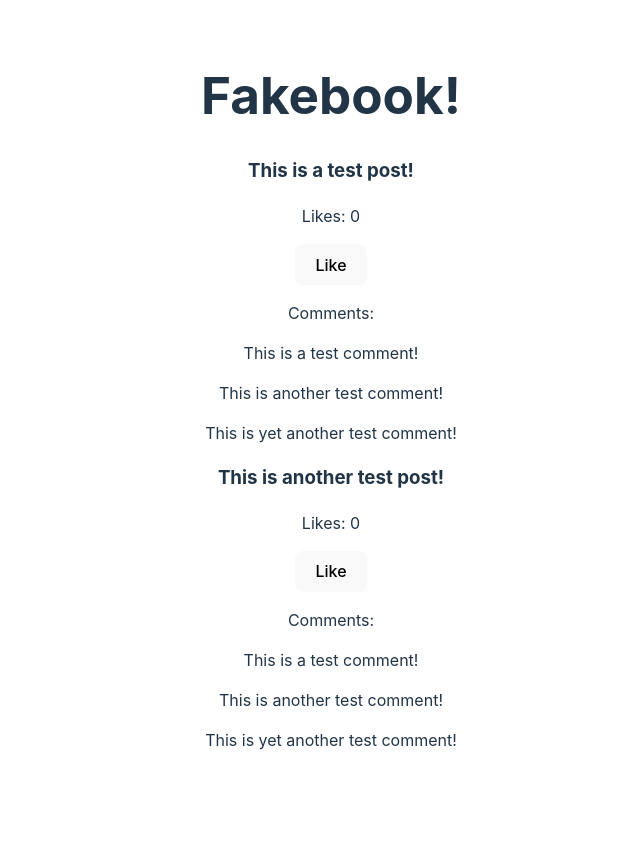
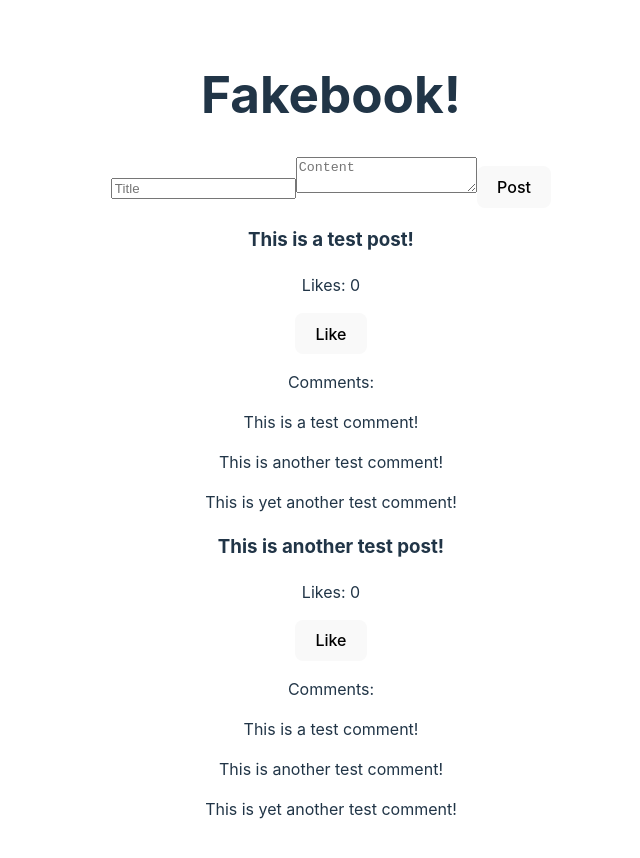
Before and after one commit to MarcosRosario4/Social-Media-App, a React (Vite) app: page / in a window 1280 px wide. Shown: the top 858 px of the page, without its empty margins (309-949 px from the left). Before the commit the page ends 800 px from the top, so only its background shows below. Built offline with nearby package versions, Linux system fonts and the light colour scheme.

Commit message:
Update App add CreatPostForm and Feed

```diff
--- a/src/App.jsx
+++ b/src/App.jsx
@@ -1,8 +1,15 @@
 import './App.css'
-import React from 'react';
+import React, { useState } from 'react';
 import Post from './Post';
+import CreatePostForm from './CreatePostForm';
+import Feed from './Feed';
 
 function App(){
+  const [posts, setPosts] = useState([]);
+
+  const handleAddPost = (newPost) => {
+    setPosts([...posts, newPost]);
+  };
 
   return(
 
@@ -10,8 +17,11 @@ function App(){
   <h1>Fakebook!</h1>
 
   {/* CreatePostForm */}
+  <CreatePostForm onSubmit={handleAddPost} />
+
 
   {/* Feed */}
+  <Feed posts={posts} />
 
   <Post content="This is a test post!" />
   <Post content="This is another test post!" />
```
